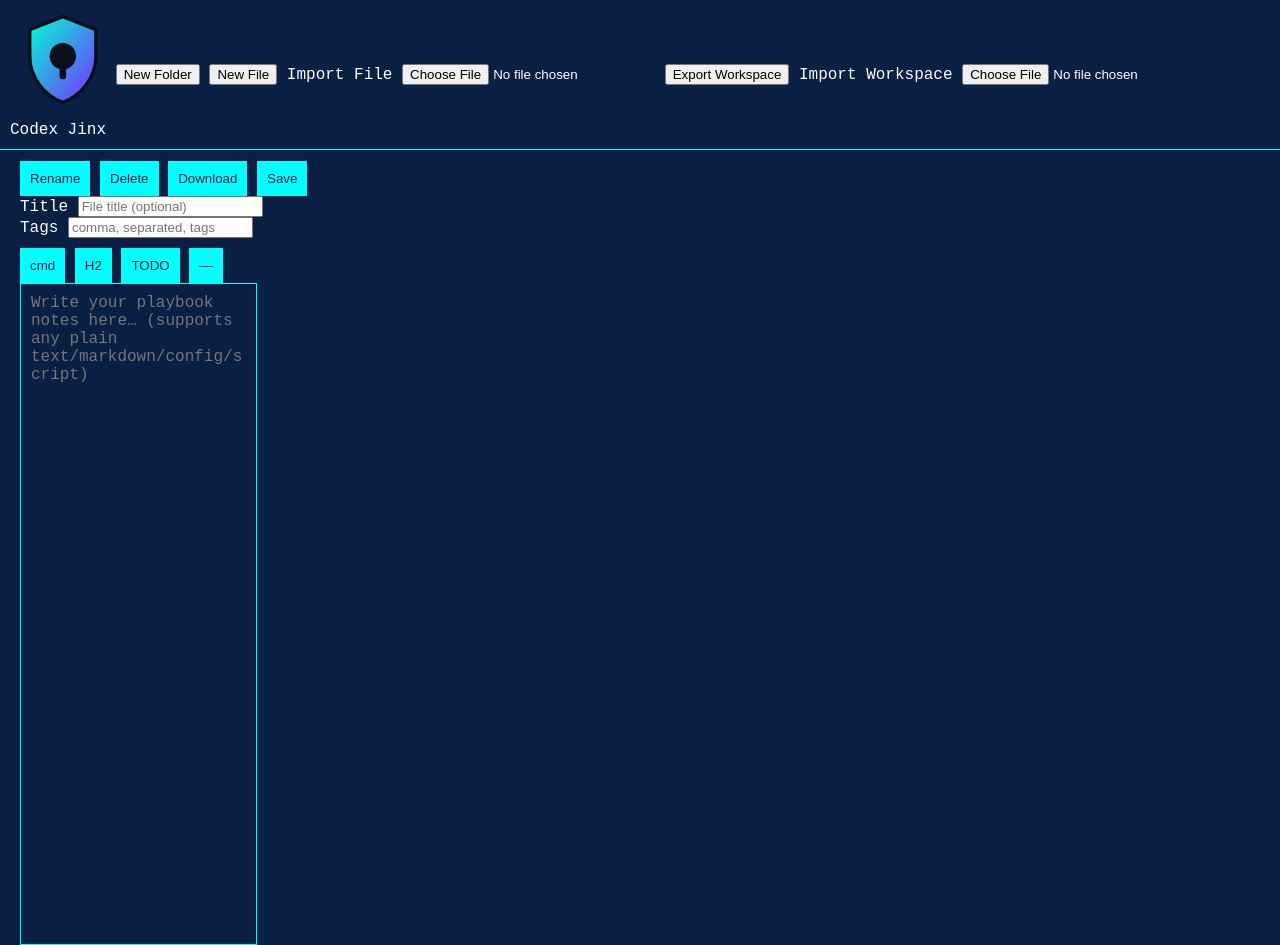
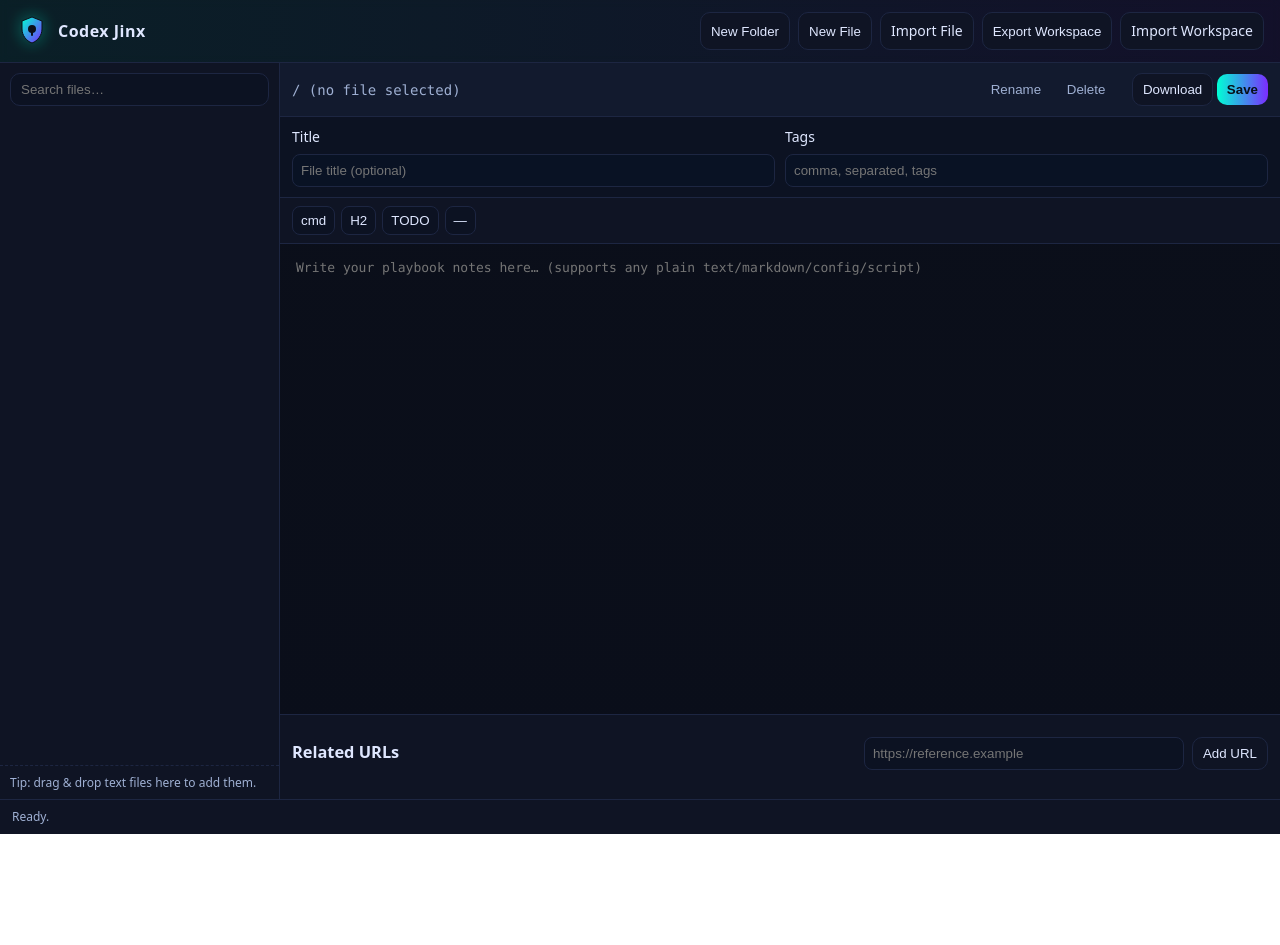
Before and after one commit to B-star51/codex-jinx, a plain HTML site: page index.html in a window 1280 px wide. Shown: the top 945 px of the page. After the commit the page ends 834 px from the top, so only its background shows below. Drawn offline with Linux system fonts and the light colour scheme.

Commit message:
Update style.css

```diff
--- a/style.css
+++ b/style.css
@@ -1,112 +1,135 @@
-body {
-  margin: 0;
-  font-family: 'Fira Code', monospace;
-  background-color: #0a1f44;
-  color: white;
-  overflow: hidden;
+:root{
+  --bg:#0b0f1a;
+  --panel:#0f1424;
+  --panel-2:#121a2e;
+  --text:#dfe7ff;
+  --muted:#9fb0d3;
+  --acc:#00ffd5;
+  --acc-2:#7b2cff;
+  --border:#1d2642;
+  --green:#1ed760;
+  --red:#ff4d4d;
 }
 
-#matrix {
-  position: fixed;
-  top: 0; left: 0;
-  width: 100%; height: 100%;
-  z-index: 0;
+*{box-sizing:border-box}
+html,body{height:100%}
+body{
+  margin:0;
+  background:linear-gradient(180deg, #0b0f1a, #0a0e1a);
+  color:var(--text);
+  font:14px/1.45 system-ui, -apple-system, Segoe UI, Roboto, Ubuntu, Cantarell, "Helvetica Neue", Arial, "Noto Sans", "Apple Color Emoji", "Segoe UI Emoji";
 }
 
-#intro {
-  position: absolute;
-  top: 40%; left: 50%;
-  transform: translate(-50%, -50%);
-  text-align: center;
-  z-index: 1;
+/* Header */
+.app-header{
+  display:flex; align-items:center; justify-content:space-between;
+  padding:12px 16px;
+  border-bottom:1px solid var(--border);
+  background:linear-gradient(90deg, rgba(0,255,213,.07), rgba(123,44,255,.07));
+  backdrop-filter: blur(4px);
+  position:sticky; top:0; z-index:10;
+}
+.logo{display:flex; align-items:center; gap:10px; font-weight:700; letter-spacing:.5px}
+.logo svg{width:32px; height:32px; display:block; filter:drop-shadow(0 0 8px rgba(0,255,213,.35))}
+.logo span{font-size:16px}
+
+/* Buttons */
+.btn, .btn-file{
+  background:var(--panel); border:1px solid var(--border); color:var(--text);
+  padding:8px 10px; border-radius:10px; cursor:pointer;
+  transition:.15s transform, .15s background, .15s border-color;
+}
+.btn:hover,.btn-file:hover{background:var(--panel-2); border-color:#273154}
+.btn:active{transform:translateY(1px)}
+.btn.primary{background:linear-gradient(90deg,var(--acc),var(--acc-2)); color:#081019; font-weight:700; border:none}
+.btn.primary:hover{filter:brightness(1.05)}
+.btn.btn-ghost{background:transparent; border-color:transparent; color:var(--muted)}
+.btn.btn-ghost:hover{border-color:var(--border); color:var(--text)}
+.btn-file{position:relative; overflow:hidden}
+.btn-file input[type=file]{position:absolute; inset:0; opacity:0; cursor:pointer}
+
+.header-actions{display:flex; gap:8px; flex-wrap:wrap}
+
+/* Layout */
+.layout{display:grid; grid-template-columns:280px 1fr; gap:0; height:calc(100vh - 64px)}
+.sidebar{
+  background:var(--panel);
+  border-right:1px solid var(--border);
+  display:flex; flex-direction:column; min-width:240px;
+}
+.sidebar-top{padding:10px}
+.search{
+  width:100%; padding:8px 10px; border-radius:10px;
+  border:1px solid var(--border); background:#0c1222; color:var(--text);
+}
+.sidebar-hint{font-size:12px; color:var(--muted); padding:8px 10px; border-top:1px dashed var(--border)}
+.tree{list-style:none; margin:0; padding:6px 6px 12px 6px; overflow:auto; flex:1}
+.tree li{
+  display:flex; align-items:center; gap:8px;
+  padding:6px 8px; border-radius:8px; cursor:pointer; user-select:none;
+}
+.tree li:hover{background:rgba(255,255,255,.03)}
+.tree li.active{background:rgba(0,255,213,.12); outline:1px solid rgba(0,255,213,.3)}
+.node-label{flex:1; white-space:nowrap; overflow:hidden; text-overflow:ellipsis; color:var(--text)}
+.node-type{font-size:12px; color:var(--muted)}
+.node-actions{display:none; gap:6px}
+.tree li:hover .node-actions{display:flex}
+.node-actions button{font-size:12px; padding:4px 6px}
+
+.editor-pane{display:flex; flex-direction:column; min-width:0}
+.editor-bar{
+  display:flex; align-items:center; justify-content:space-between;
+  padding:10px 12px; border-bottom:1px solid var(--border); background:var(--panel-2);
+}
+.path{font-family:ui-monospace, SFMono-Regular, Menlo, Monaco, "Liberation Mono", Consolas, monospace; color:var(--muted)}
+.sep{width:1px; height:18px; background:var(--border); margin:0 6px}
+
+.meta{
+  display:grid; grid-template-columns:1fr 1fr; gap:10px; padding:10px 12px; background:#0c1222; border-bottom:1px solid var(--border);
+}
+.meta-group{display:flex; flex-direction:column; gap:6px}
+.meta input{
+  padding:8px; border-radius:8px; border:1px solid var(--border); background:#091224; color:var(--text);
 }
 
-.quote {
-  font-style: italic;
-  margin-top: 10px;
-  color: white; /* ✅ Now visible */
+.toolbar{
+  display:flex; gap:6px; padding:8px 12px; background:var(--panel);
+  border-bottom:1px solid var(--border);
+}
+.btn-compact{
+  padding:6px 8px; background:#0c1222; border:1px solid var(--border); color:var(--text);
+  border-radius:8px; cursor:pointer;
+}
+.btn-compact:hover{background:#0f1424}
+
+#editor{
+  flex:1; width:100%; border:0; outline:none; resize:none; padding:14px 16px;
+  background:transparent; color:var(--text);
+  font:13px/1.5 ui-monospace, SFMono-Regular, Menlo, Monaco, "Liberation Mono", Consolas, monospace;
 }
 
-.hidden {
-  display: none;
+.links{border-top:1px solid var(--border); background:var(--panel); padding:10px 12px}
+.links-head{display:flex; align-items:center; justify-content:space-between; gap:10px}
+.links-actions{display:flex; gap:8px}
+#urlInput{
+  min-width:320px; flex:1; padding:8px; border-radius:8px; border:1px solid var(--border); background:#0c1222; color:var(--text);
+}
+.url-list{list-style:none; margin:8px 0 0; padding:0; display:grid; gap:6px}
+.url-list li{display:flex; align-items:center; justify-content:space-between; gap:10px; background:#0c1222; border:1px solid var(--border); border-radius:8px; padding:8px 10px}
+.url-list a{color:var(--acc)}
+.url-list button{padding:4px 6px}
+
+.app-footer{
+  padding:8px 12px; border-top:1px solid var(--border); color:var(--muted);
+  background:var(--panel); font-size:12px;
 }
 
-#dashboard {
-  display: flex;
-  height: 100vh;
-  z-index: 2;
+/* Drag and drop cue */
+.sidebar.drag-over{outline:2px dashed var(--acc); outline-offset:-6px}
+
+/* Responsive */
+@media (max-width: 960px){
+  .layout{grid-template-columns:1fr}
+  .sidebar{height:40vh; border-right:none; border-bottom:1px solid var(--border)}
+  .editor-pane{height:calc(60vh - 0px)}
 }
-
-header {
-  position: fixed;
-  top: 0;
-  width: 100%;
-  background: #0a1f44;
-  padding: 10px;
-  display: flex;
-  align-items: center;
-  border-bottom: 1px solid #00ffff;
-}
-
-header img {
-  height: 40px;
-  margin-right: 10px;
-}
-
-aside {
-  width: 250px;
-  background: #0d254f;
-  padding: 20px;
-  border-right: 1px solid #00ffff;
-  overflow-y: auto;
-}
-
-aside button {
-  background: #00ffff;
-  color: #0a1f44;
-  border: none;
-  padding: 5px 10px;
-  margin-bottom: 10px;
-  cursor: pointer;
-}
-
-aside ul {
-  list-style: none;
-  padding: 0;
-}
-
-aside li {
-  margin: 10px 0;
-  cursor: pointer;
-  color: #00ffff;
-  font-size: 14px;
-}
-
-main {
-  flex-grow: 1;
-  padding: 20px;
-  overflow-y: auto;
-  display: flex;
-  flex-direction: column;
-}
-
-textarea#editor {
-  flex-grow: 1;
-  background: #0a1f44;
-  color: white;
-  border: 1px solid #00ffff;
-  padding: 10px;
-  font-size: 16px;
-  font-family: 'Fira Code', monospace;
-  resize: none;
-  height: 80vh;
-}
-
-main button {
-  margin-top: 10px;
-  background: #00ffff;
-  color: #0a1f44;
-  border: none;
-  padding: 10px;
-  cursor: pointer;
-}
```
